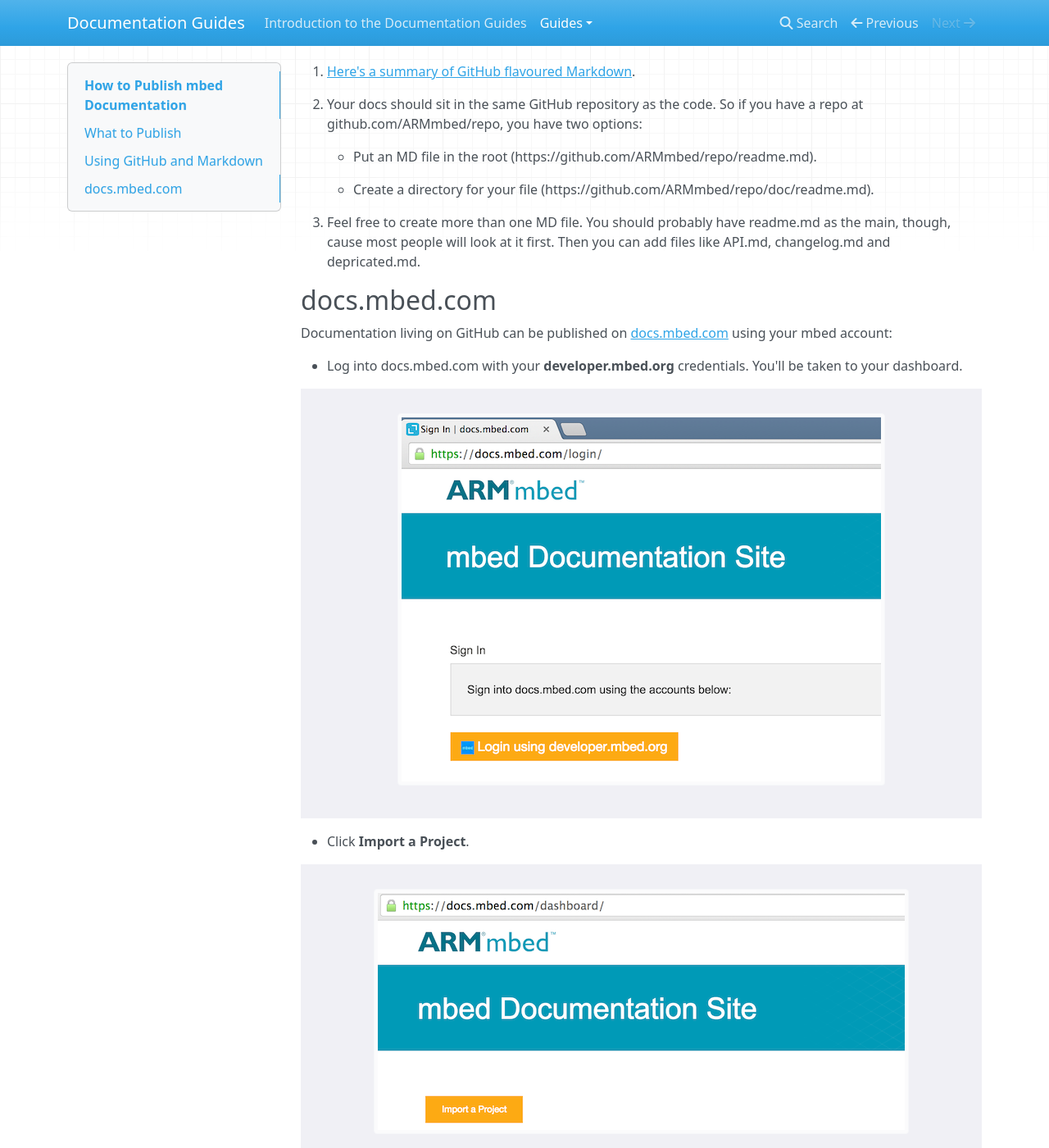
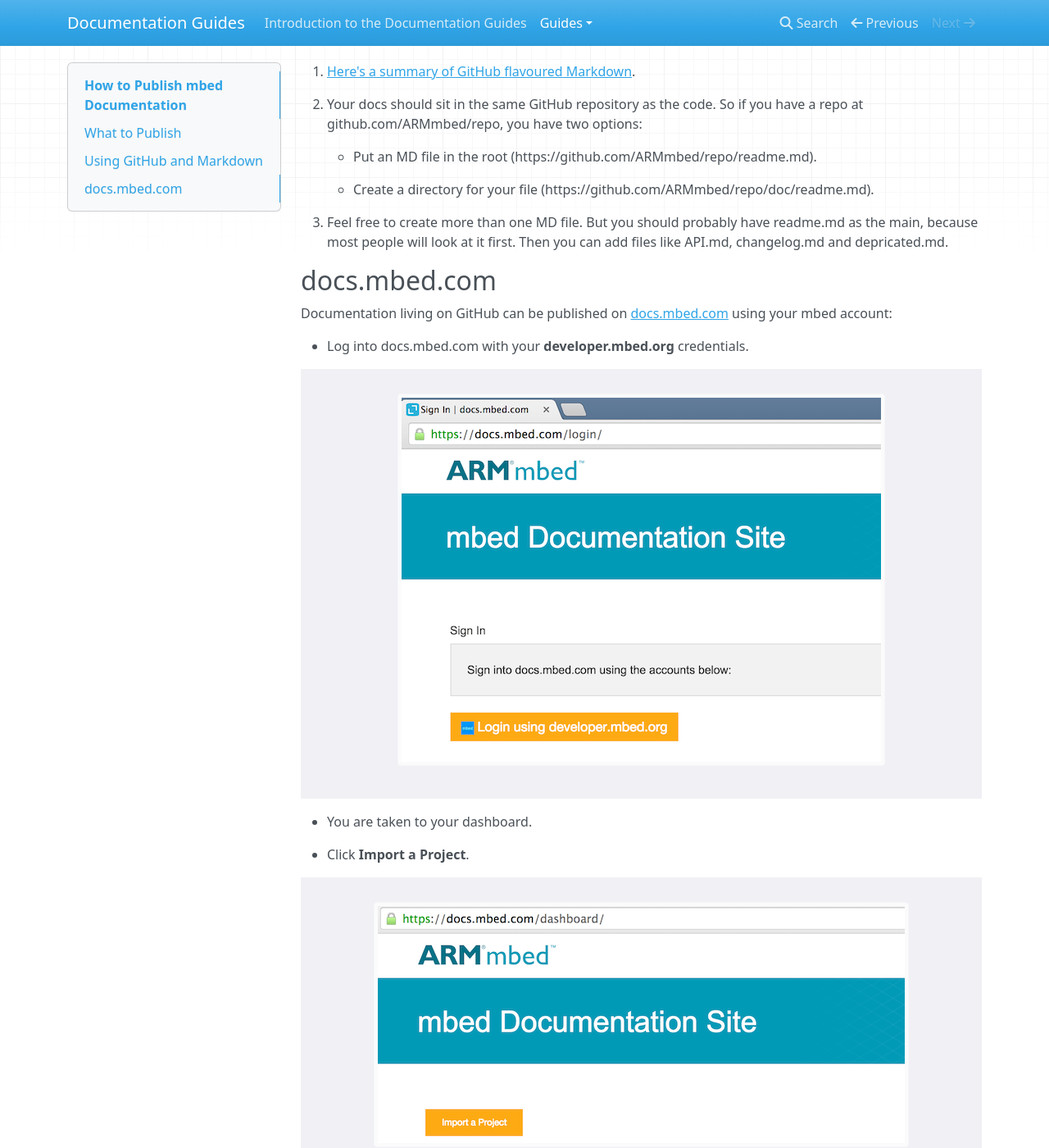
Before and after one commit to JoeTheGuitarist/documentation_docs, an MkDocs documentation site: the page built from Docs/publishing_guide.md, in a window 1280 px wide and 1400 px high, scrolled down 520 px. Shown: the whole window at 82% size. Built offline with MkDocs 1.6.1, drawn with Linux system fonts in a browser that asks for light colours; nearby versions of some CDN libraries; old or Windows-style settings are respelled for this version of MkDocs; some of the changed text lies outside the part shown.

Commit message:
Changing the text a bit

```diff
--- a/Docs/publishing_guide.md
+++ b/Docs/publishing_guide.md
@@ -28,15 +28,17 @@ Our documentation is written in Markdown and lives on GitHub:
 
 	* Create a directory for your file (https://github.com/ARMmbed/repo/doc/readme.md).
 
-3. Feel free to create more than one MD file. You should probably have readme.md as the main, though, cause most people will look at it first. Then you can add files like API.md, changelog.md and depricated.md.
+3. Feel free to create more than one MD file. But you should probably have readme.md as the main, because most people will look at it first. Then you can add files like API.md, changelog.md and depricated.md.
 
 ## docs.mbed.com
 
 Documentation living on GitHub can be published on [docs.mbed.com](http://docs.mbed.com) using your mbed account:
 
-- Log into docs.mbed.com with your **developer.mbed.org** credentials. You'll be taken to your dashboard.
+- Log into docs.mbed.com with your **developer.mbed.org** credentials.
 
 <span style="background-color: #F0F0F5; text-align:center;display:block; height:100%; padding:10px;">![Logging in](Images/DocsLogin.png)</span>
+
+- You are taken to your dashboard.
 
 - Click **Import a Project**.
 
@@ -52,7 +54,7 @@ Documentation living on GitHub can be published on [docs.mbed.com](http://docs.m
 
 - Review the other options. The default values may well be all you need.
 
-- Click **Next**. You'll be taken to the project page.
+- Click **Next**. You are taken to the project page.
 
 - The project tries to build a first version as soon as it's created. Click **Builds** to see the build's progress.
 
```
